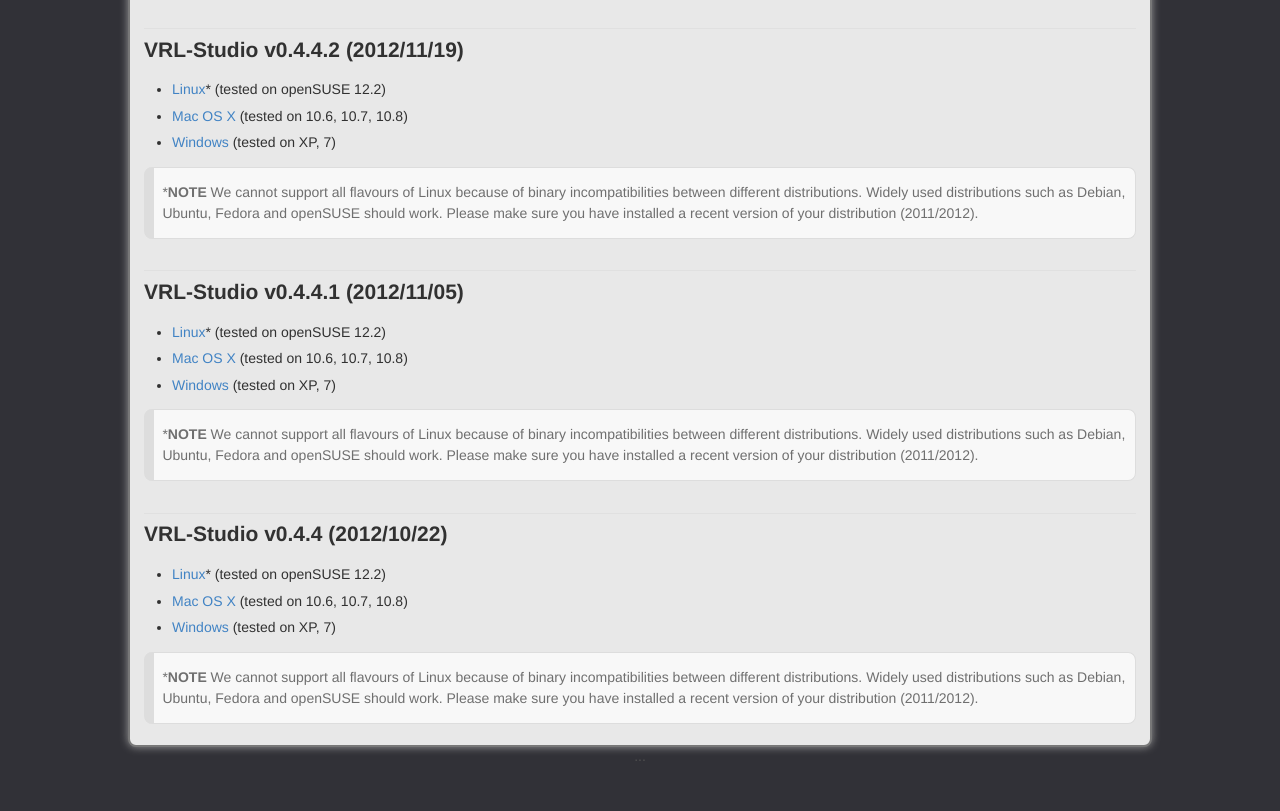
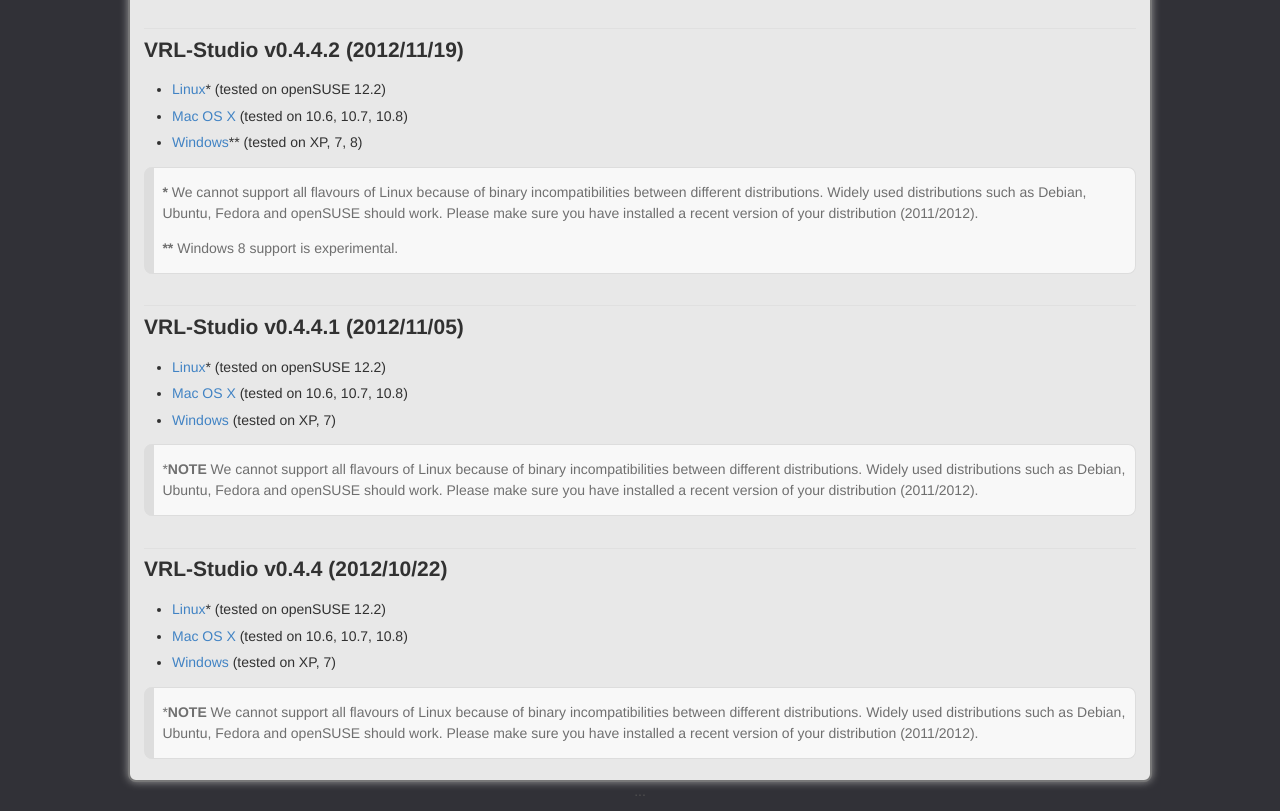
Before and after one commit to miho/VRL-Documentation, a plain HTML site: page vrl-studio-webpage/download.html in a window 1280 px wide. Shown: the part 1041-1852 px from the top of the page. Before the commit the page ends 1817 px from the top, so only its background shows below. Drawn offline with Linux system fonts and the light colour scheme.

Commit message:
windows compatibility list updated

```diff
--- a/vrl-studio-webpage/download.html
+++ b/vrl-studio-webpage/download.html
@@ -59,11 +59,13 @@ Computing and Visualization in Science, 2011, in press.
 <ul>
 <li><a href="http://vrl-studio.mihosoft.eu/releases/v0.4.4.2/VRL-Studio-v0.4.4.2-Linux.zip">Linux</a>* (tested on openSUSE 12.2)</li>
 <li><a href="http://vrl-studio.mihosoft.eu/releases/v0.4.4.2/VRL-Studio-v0.4.4.2-OSX.zip">Mac OS X</a> (tested on 10.6, 10.7, 10.8)</li>
-<li><a href="http://vrl-studio.mihosoft.eu/releases/v0.4.4.2/VRL-Studio-v0.4.4.2-Windows.zip">Windows</a> (tested on XP, 7)</li>
+<li><a href="http://vrl-studio.mihosoft.eu/releases/v0.4.4.2/VRL-Studio-v0.4.4.2-Windows.zip">Windows</a>** (tested on XP, 7, 8)</li>
 </ul>
 
 <blockquote>
-<p>*<strong>NOTE</strong> We cannot support all flavours of Linux because of binary incompatibilities between different distributions. Widely used distributions such as Debian, Ubuntu, Fedora and openSUSE should work. Please make sure you have installed a recent version of your distribution (2011/2012).</p>
+<p><strong>*</strong> We cannot support all flavours of Linux because of binary incompatibilities between different distributions. Widely used distributions such as Debian, Ubuntu, Fedora and openSUSE should work. Please make sure you have installed a recent version of your distribution (2011/2012).</p>
+
+<p><strong>**</strong> Windows 8 support is experimental.</p>
 </blockquote>
 
 <h2 id="vrl-studiov0.4.4.120121105">VRL-Studio v0.4.4.1 (2012/11/05)</h2>
```
Also changed, not shown: 2 other files.
